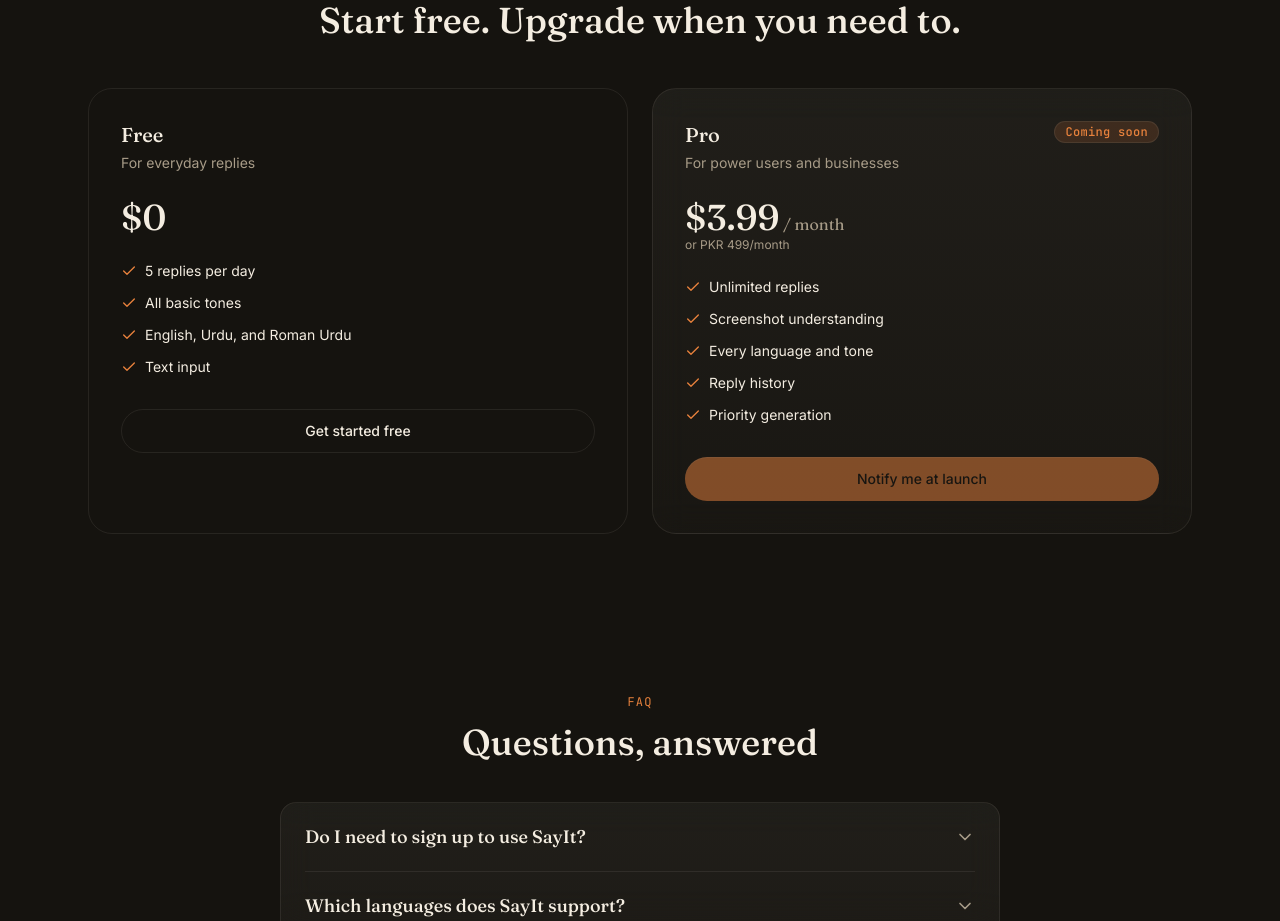
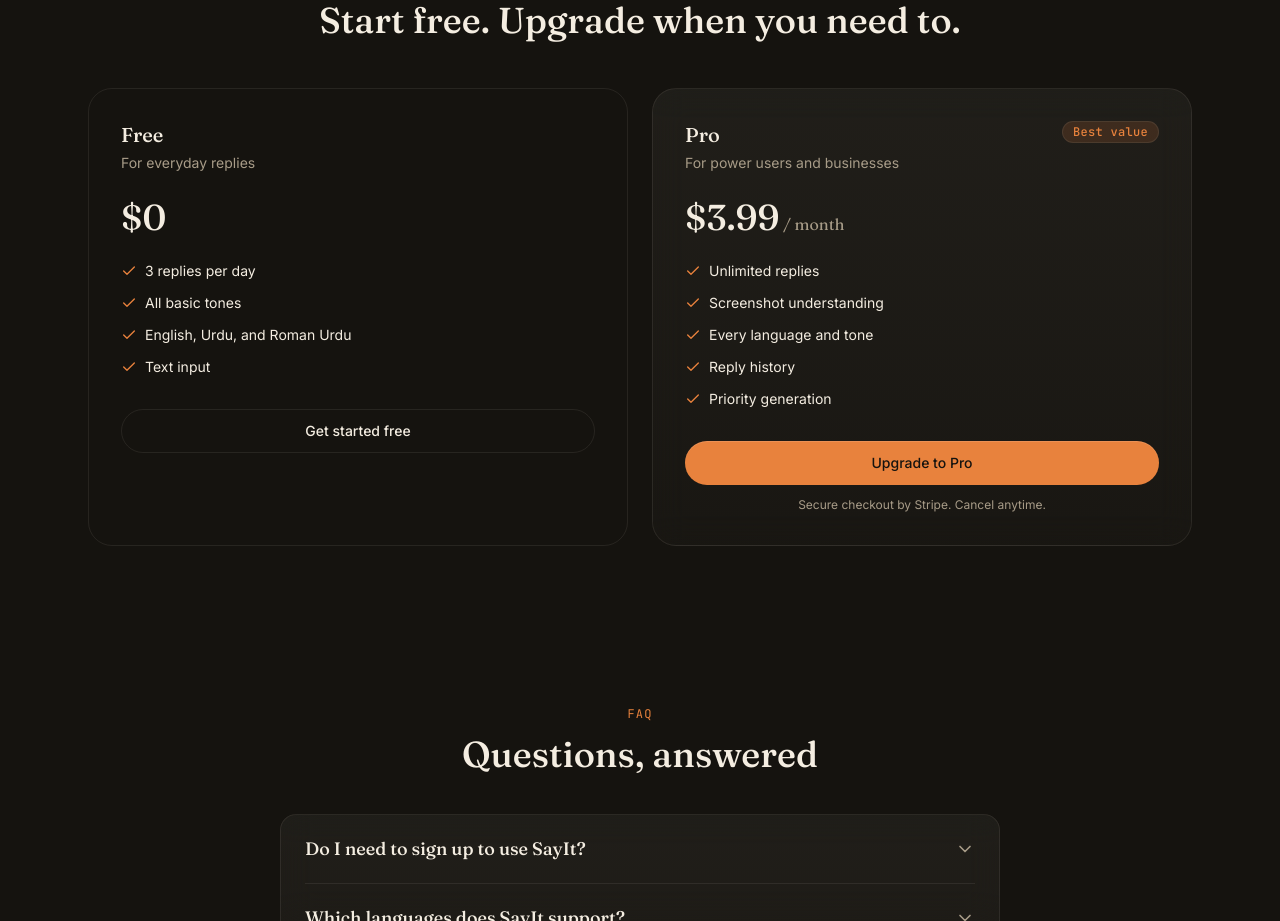
Before and after one commit to eishal-web-dev/AI-reply, a Next.js app: page / in a window 1280 px wide. Shown: the part 2780-3701 px from the top of the page. Built offline with nearby package versions, Linux system fonts and the light colour scheme; no server answers.

Commit message:
Enable SayIt Pro checkout from pricing

```diff
--- a/src/components/pricing.tsx
+++ b/src/components/pricing.tsx
@@ -1,12 +1,14 @@
 "use client";
 
-import { signIn } from "next-auth/react";
+import { useState } from "react";
+import { useSession } from "next-auth/react";
 import { Button } from "@/components/ui/button";
 import { Badge } from "@/components/ui/badge";
-import { Check } from "lucide-react";
+import { Check, Loader2 } from "lucide-react";
+import { toast } from "sonner";
 
 const freeFeatures = [
-  "5 replies per day",
+  "3 replies per day",
   "All basic tones",
   "English, Urdu, and Roman Urdu",
   "Text input",
@@ -21,12 +23,33 @@
 ];
 
 export function Pricing() {
+  const { data: session, status } = useSession();
+  const [loading, setLoading] = useState(false);
+  const plan = (session?.user as { plan?: string } | undefined)?.plan || "free";
+
+  async function startCheckout() {
+    if (status !== "authenticated") {
+      window.location.assign("/login?callbackUrl=%2F%23pricing");
+      return;
+    }
+
+    setLoading(true);
+    try {
+      const res = await fetch("/api/billing/checkout", { method: "POST" });
+      const data = await res.json();
+      if (!res.ok) throw new Error(data.error || "Could not start checkout.");
+      if (!data.url) throw new Error("Stripe did not return a checkout URL.");
+      window.location.assign(data.url);
+    } catch (error) {
+      toast.error(error instanceof Error ? error.message : "Could not start checkout.");
+      setLoading(false);
+    }
+  }
+
   return (
     <section id="pricing" className="mx-auto max-w-6xl px-6 py-20">
       <div className="mb-12 text-center">
-        <p className="font-mono text-xs uppercase tracking-widest text-accent">
-          Pricing
-        </p>
+        <p className="font-mono text-xs uppercase tracking-widest text-accent">Pricing</p>
         <h2 className="font-display mt-3 text-3xl font-medium sm:text-4xl">
           Start free. Upgrade when you need to.
         </h2>
@@ -35,9 +58,7 @@
       <div className="grid gap-6 sm:grid-cols-2">
         <div className="rounded-3xl border border-border-subtle p-8">
           <h3 className="font-display text-xl font-medium">Free</h3>
-          <p className="mt-1 text-sm text-foreground-muted">
-            For everyday replies
-          </p>
+          <p className="mt-1 text-sm text-foreground-muted">For everyday replies</p>
           <p className="font-display mt-6 text-4xl font-medium">$0</p>
           <ul className="mt-6 space-y-3 text-sm">
             {freeFeatures.map((f) => (
@@ -49,26 +70,20 @@
           <Button
             variant="outline"
             className="mt-8 w-full"
-            onClick={() => signIn("google")}
+            onClick={() => window.location.assign(status === "authenticated" ? "/dashboard" : "/login")}
           >
-            Get started free
+            {status === "authenticated" ? "Open dashboard" : "Get started free"}
           </Button>
         </div>
 
         <div className="glass relative rounded-3xl p-8">
-          <Badge className="absolute right-8 top-8">Coming soon</Badge>
+          <Badge className="absolute right-8 top-8">Best value</Badge>
           <h3 className="font-display text-xl font-medium">Pro</h3>
-          <p className="mt-1 text-sm text-foreground-muted">
-            For power users and businesses
-          </p>
+          <p className="mt-1 text-sm text-foreground-muted">For power users and businesses</p>
           <p className="font-display mt-6 text-4xl font-medium">
             $3.99
-            <span className="text-base font-normal text-foreground-muted">
-              {" "}
-              / month
-            </span>
+            <span className="text-base font-normal text-foreground-muted"> / month</span>
           </p>
-          <p className="text-xs text-foreground-muted">or PKR 499/month</p>
           <ul className="mt-6 space-y-3 text-sm">
             {proFeatures.map((f) => (
               <li key={f} className="flex items-center gap-2">
@@ -76,9 +91,18 @@
               </li>
             ))}
           </ul>
-          <Button disabled className="mt-8 w-full">
-            Notify me at launch
+          <Button className="mt-8 w-full" onClick={startCheckout} disabled={loading || plan === "pro"}>
+            {loading ? (
+              <><Loader2 className="h-4 w-4 animate-spin" /> Opening secure checkout…</>
+            ) : plan === "pro" ? (
+              "You have SayIt Pro"
+            ) : (
+              "Upgrade to Pro"
+            )}
           </Button>
+          <p className="mt-3 text-center text-xs text-foreground-muted">
+            Secure checkout by Stripe. Cancel anytime.
+          </p>
         </div>
       </div>
     </section>
```
